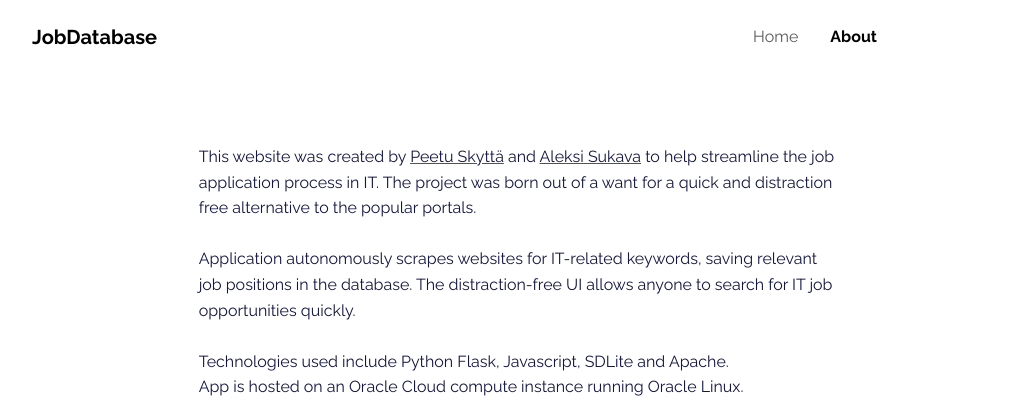
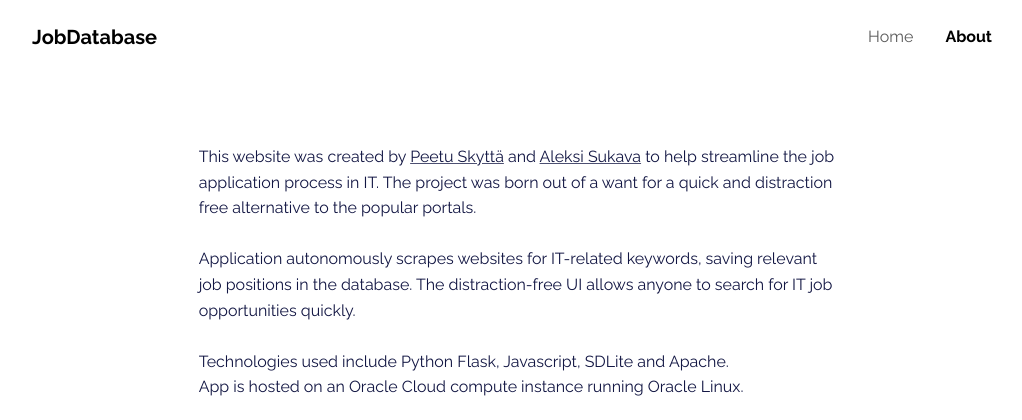
Before and after one commit to peetuskytta/Jobdb-XYZ, a Flask app: page /contacts.html in a window 1280 px wide. Shown: the top 420 px of the page, without its empty margins (120-1142 px from the left). Run offline with Flask 3, Linux system fonts and the light colour scheme; some libraries are stand-ins or nearby versions.

Commit message:
mx-auto updated to ms-auto

```diff
--- a/sources/templates/contacts.html
+++ b/sources/templates/contacts.html
@@ -24,9 +24,9 @@
         </div>
         <nav class="navbar navbar-expand-md fixed-top navbar-shrink py-3 navbar-light" id="mainNav">
             <div class="container"><a class="navbar-brand d-flex align-items-center" href="/"><span>JobDatabase</span></a><button data-bs-toggle="collapse" class="navbar-toggler" data-bs-target="#navcol-1"><span class="visually-hidden">Toggle navigation</span><span class="navbar-toggler-icon"></span></button>
-                <div class="collapse navbar-collapse" id="navcol-1" style="margin-left: 449px;">
-                    <ul class="navbar-nav mx-auto">
-                        <li class="nav-item"><a class="nav-link" href="index.html">Home</a></li>
+                <div class="collapse navbar-collapse" id="navcol-1">
+                    <ul class="navbar-nav ms-auto">
+                        <li class="nav-item"><a class="nav-link" href="/">Home</a></li>
                         <li class="nav-item"><a class="nav-link active" href="contacts.html"><span style="color: rgb(0, 0, 0);">About</span></a></li>
                     </ul>
                 </div>
--- a/sources/templates/index.html
+++ b/sources/templates/index.html
@@ -13,7 +13,7 @@
     <nav class="navbar navbar-expand-md fixed-top navbar-shrink py-3 navbar-light" id="mainNav">
         <div class="container"><a class="navbar-brand d-flex align-items-center" href="/"><span>JobDatabase</span></a><button data-bs-toggle="collapse" class="navbar-toggler" data-bs-target="#navcol-1"><span class="visually-hidden">Toggle navigation</span><span class="navbar-toggler-icon"></span></button>
             <div class="collapse navbar-collapse" id="navcol-1">
-                <ul class="navbar-nav mx-auto">
+                <ul class="navbar-nav ms-auto">
                     <li class="nav-item"><a class="nav-link active" href="/">Home</a></li>
                     <li class="nav-item"><a class="nav-link" href="contacts.html"><strong><span style="color: rgb(0, 0, 0);">About</span></strong></a></li>
                 </ul>
```
